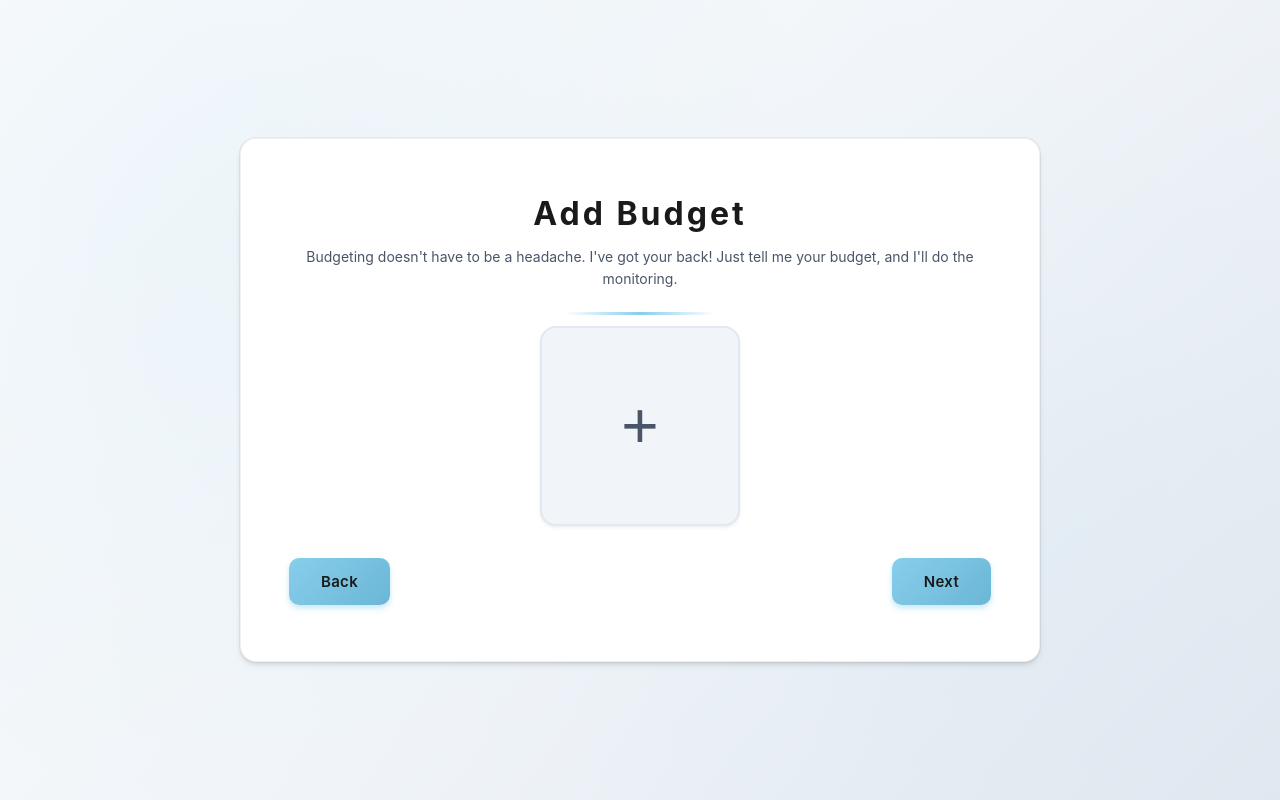
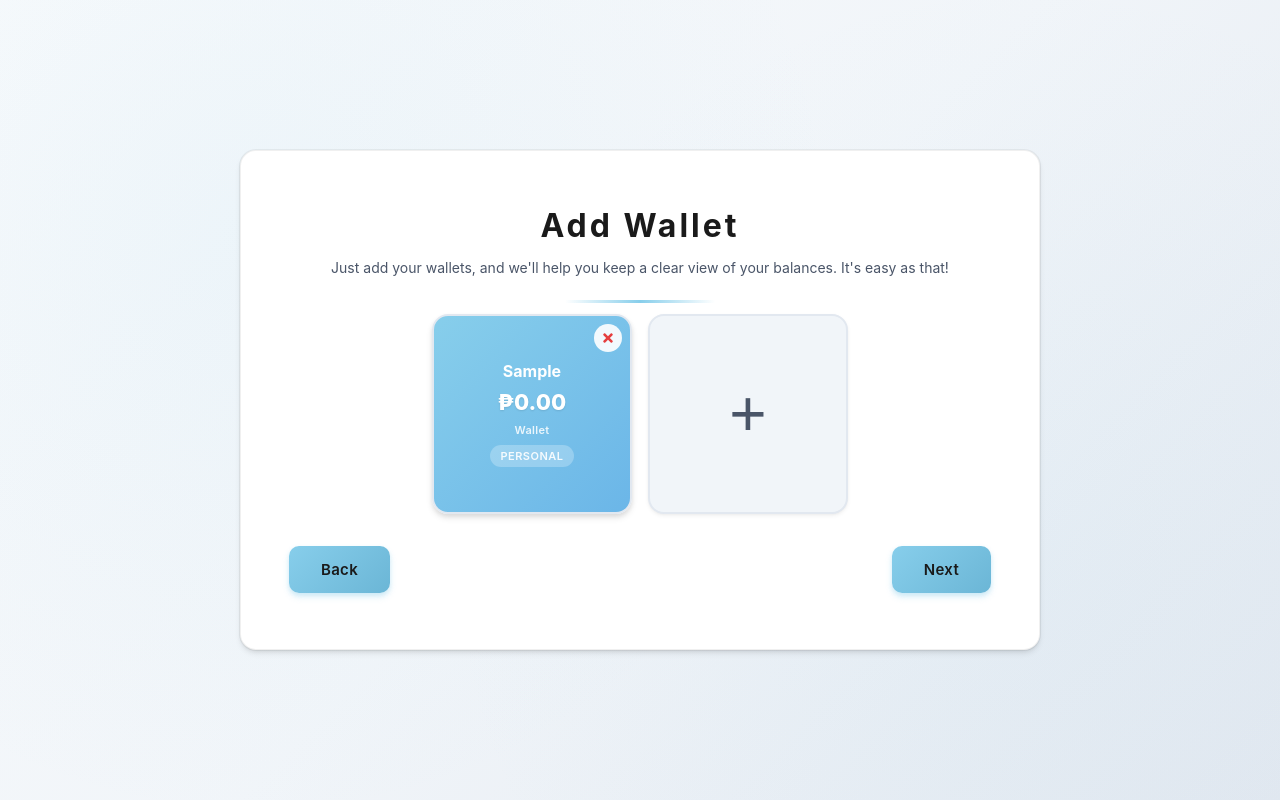
Before and after one commit to mjml1485/CASH-1, a React (Vite) app in the folder frontend/: page /add-wallet in a window 1280 px wide. Both pictures are taken after typing "Sample", "Sample" into the empty fields and a click on the button "Save". Built offline with nearby package versions, Linux system fonts and the light colour scheme.

Commit message:
update add wallet route and allow multiple wallets

```diff
--- a/frontend/src/App.css
+++ b/frontend/src/App.css
@@ -1032,8 +1032,93 @@
 .onboarding-wallet-card-wrapper {
   margin-top: 32px;
   display: flex;
+  gap: 16px;
   justify-content: center;
   align-items: center;
+  flex-wrap: wrap;
+}
+
+.onboarding-wallet-created-card {
+  width: 200px;
+  height: 200px;
+  background: linear-gradient(135deg, #87ceeb 0%, #6bb6e8 100%);
+  border: 2px solid #e2e8f0;
+  border-radius: 16px;
+  display: flex;
+  flex-direction: column;
+  align-items: center;
+  justify-content: center;
+  padding: 20px;
+  box-shadow:
+    0 4px 6px rgba(0, 0, 0, 0.1),
+    0 2px 4px rgba(0, 0, 0, 0.06);
+  gap: 8px;
+  position: relative;
+}
+
+.onboarding-wallet-delete-btn {
+  position: absolute;
+  top: 8px;
+  right: 8px;
+  background: rgba(255, 255, 255, 0.9);
+  border: none;
+  border-radius: 50%;
+  width: 28px;
+  height: 28px;
+  display: flex;
+  align-items: center;
+  justify-content: center;
+  cursor: pointer;
+  color: #e53e3e;
+  transition: all 0.2s ease;
+  font-size: 14px;
+  padding: 0;
+  z-index: 1;
+}
+
+.onboarding-wallet-delete-btn:hover {
+  background: #ffffff;
+  color: #c53030;
+  transform: scale(1.1);
+}
+
+.onboarding-wallet-delete-btn:active {
+  transform: scale(0.95);
+}
+
+.onboarding-wallet-created-name {
+  font-size: 16px;
+  font-weight: 700;
+  color: #ffffff;
+  text-align: center;
+  word-break: break-word;
+  max-width: 100%;
+}
+
+.onboarding-wallet-created-balance {
+  font-size: 22px;
+  font-weight: 800;
+  color: #ffffff;
+  text-shadow: 0 1px 2px rgba(0, 0, 0, 0.1);
+}
+
+.onboarding-wallet-created-type {
+  font-size: 11px;
+  font-weight: 600;
+  color: rgba(255, 255, 255, 0.85);
+  text-transform: capitalize;
+  letter-spacing: 0.3px;
+}
+
+.onboarding-wallet-created-plan {
+  font-size: 11px;
+  font-weight: 600;
+  color: rgba(255, 255, 255, 0.9);
+  text-transform: uppercase;
+  letter-spacing: 0.5px;
+  background: rgba(255, 255, 255, 0.25);
+  padding: 4px 10px;
+  border-radius: 12px;
 }
 
 .onboarding-wallet-card {
@@ -1080,6 +1165,89 @@
 
 .onboarding-wallet-card:hover .onboarding-wallet-plus {
   color: #2d3748;
+}
+
+/* Delete Wallet Modal */
+.onboarding-delete-modal-overlay {
+  position: fixed;
+  top: 0;
+  left: 0;
+  right: 0;
+  bottom: 0;
+  background: rgba(0, 0, 0, 0.5);
+  backdrop-filter: blur(4px);
+  -webkit-backdrop-filter: blur(4px);
+  display: flex;
+  align-items: center;
+  justify-content: center;
+  z-index: 1000;
+  animation: fadeInUp 0.3s ease-out;
+}
+
+.onboarding-delete-modal {
+  background: #ffffff;
+  border-radius: 16px;
+  padding: 32px;
+  max-width: 420px;
+  width: 90%;
+  box-shadow:
+    0 20px 25px -5px rgba(0, 0, 0, 0.1),
+    0 10px 10px -5px rgba(0, 0, 0, 0.04);
+  text-align: center;
+}
+
+.onboarding-delete-modal h3 {
+  font-size: 22px;
+  font-weight: 700;
+  color: #1a1a1a;
+  margin: 0 0 12px 0;
+}
+
+.onboarding-delete-modal p {
+  font-size: 14px;
+  color: #4a5568;
+  margin: 0 0 24px 0;
+  line-height: 1.6;
+}
+
+.onboarding-delete-modal-buttons {
+  display: flex;
+  gap: 12px;
+  justify-content: center;
+}
+
+.onboarding-delete-cancel,
+.onboarding-delete-confirm {
+  padding: 12px 24px;
+  border-radius: 10px;
+  font-size: 14px;
+  font-weight: 600;
+  cursor: pointer;
+  transition: all 0.2s ease;
+  border: none;
+}
+
+.onboarding-delete-cancel {
+  background: #e2e8f0;
+  color: #2d3748;
+}
+
+.onboarding-delete-cancel:hover {
+  background: #cbd5e0;
+}
+
+.onboarding-delete-confirm {
+  background: #e53e3e;
+  color: #ffffff;
+}
+
+.onboarding-delete-confirm:hover {
+  background: #c53030;
+}
+
+.onboarding-delete-cancel:active,
+.onboarding-delete-confirm:active {
+  transform: scale(0.98);
 }
 
 .onboarding-title-budget {
@@ -2479,81 +2647,6 @@
   gap: 8px;
 }
 
-.budget-date-pickers {
-  display: flex;
-  flex-direction: column;
-  gap: 16px;
-  margin-top: 12px;
-}
-
-.budget-date-field {
-  display: flex;
-  flex-direction: column;
-  gap: 8px;
-}
-
-.budget-date-field label {
-  font-size: 14px;
-  font-weight: 600;
-  color: #2d3748;
-  margin: 0;
-}
-
-.budget-date-input-group {
-  display: flex;
-  align-items: center;
-  gap: 8px;
-  position: relative;
-}
-
-.budget-date-display {
-  flex: 1;
-  padding: 12px 16px;
-  border: 2px solid #e2e8f0;
-  border-radius: 12px;
-  font-size: 14px;
-  font-weight: 500;
-  color: #2d3748;
-  background: #ffffff;
-  cursor: default;
-  transition: border-color 0.2s ease;
-}
-
-.budget-date-display:focus {
-  outline: none;
-  border-color: #87ceeb;
-}
-
-.budget-date-calendar-btn {
-  background: #3182ce;
-  border: none;
-  cursor: pointer;
-  padding: 12px;
-  border-radius: 12px;
-  color: #ffffff;
-  display: flex;
-  align-items: center;
-  justify-content: center;
-  transition: all 0.2s ease;
-  font-size: 16px;
-  min-width: 48px;
-  height: 48px;
-}
-
-.budget-date-calendar-btn:hover {
-  background: #2c5aa0;
-  transform: translateY(-1px);
-}
-
-.budget-date-calendar-btn:active {
-  transform: translateY(0);
-}
-
-.budget-date-calendar-btn svg {
-  width: 18px;
-  height: 18px;
-}
-
 .budget-date-text {
   font-size: 14px;
   font-weight: 500;
@@ -2757,6 +2850,10 @@
   height: 16px;
 }
 
+.calendar-nav-icon-right {
+  transform: rotate(-90deg);
+}
+
 .calendar-done-btn {
   width: 100%;
   margin-top: 16px;
--- a/frontend/src/pages/AddBudget.tsx
+++ b/frontend/src/pages/AddBudget.tsx
@@ -410,7 +410,6 @@ export default function AddBudget() {
                       value={category}
                       onChange={handleCategorySelect}
                       className="budget-select-hidden"
-                      style={{ position: 'absolute', opacity: 0, pointerEvents: 'none' }}
                     >
                       {BUDGET_CATEGORIES.map((cat) => (
                         <option key={cat} value={cat}>
@@ -433,7 +432,6 @@ export default function AddBudget() {
                       value={category}
                       onChange={handleCategorySelect}
                       className="budget-select-hidden"
-                      style={{ position: 'absolute', opacity: 0, pointerEvents: 'none', width: '100%', height: '100%' }}
                     >
                       {BUDGET_CATEGORIES.map((cat) => (
                         <option key={cat} value={cat}>
@@ -468,7 +466,6 @@ export default function AddBudget() {
                   value={period}
                   onChange={(e) => setPeriod(e.target.value)}
                   className="budget-select-hidden"
-                  style={{ position: 'absolute', opacity: 0, pointerEvents: 'none', width: '100%', height: '100%' }}
                 >
                   {BUDGET_PERIODS.map((p) => (
                     <option key={p} value={p}>
@@ -542,7 +539,7 @@ export default function AddBudget() {
                         }
                       }}
                     >
-                      <FaChevronDown style={{ transform: 'rotate(-90deg)' }} />
+                      <FaChevronDown className="calendar-nav-icon-right" />
                     </button>
                   </div>
                   <div className="calendar-weekdays">
--- a/frontend/src/pages/AddWallet.tsx
+++ b/frontend/src/pages/AddWallet.tsx
@@ -35,7 +35,7 @@ export default function AddWallet() {
   const [walletType, setWalletType] = useState<string>('');
   const [customWalletType, setCustomWalletType] = useState<string>('');
   const [walletPlan, setWalletPlan] = useState<string>('');
-  const [backgroundColor, setBackgroundColor] = useState<string>('#87ceeb');
+  const [backgroundColor, setBackgroundColor] = useState<string>('#e2e8f0');
   const [textColor, setTextColor] = useState<string>('#1a1a1a');
   const [selectedTemplate, setSelectedTemplate] = useState<string>('Default');
   const [showBalance, setShowBalance] = useState<boolean>(true);
@@ -96,12 +96,13 @@ export default function AddWallet() {
       name: walletName,
       balance: walletBalance,
       plan: walletPlan,
+      walletType: customWalletType || walletType,
       collaborators: walletPlan === 'Shared' ? collaborators : []
     };
 
     navigate('/onboarding', {
       state: {
-        step: 'budget',
+        step: 'wallet',
         walletData: walletDataToPass
       }
     });
--- a/frontend/src/pages/Onboarding.tsx
+++ b/frontend/src/pages/Onboarding.tsx
@@ -1,21 +1,53 @@
 import { useState, useEffect } from 'react';
 import { useNavigate, useLocation } from 'react-router-dom';
-import { FaChevronDown } from 'react-icons/fa';
+import { FaChevronDown, FaTimes } from 'react-icons/fa';
+import { formatAmount, CURRENCY_SYMBOLS } from '../utils/shared';
 
 export default function Onboarding() {
   const navigate = useNavigate();
   const location = useLocation();
   const [step, setStep] = useState<'welcome' | 'currency' | 'wallet' | 'budget'>('welcome');
-  const [walletData, setWalletData] = useState<any>(null);
+  const [wallets, setWallets] = useState<any[]>(() => {
+    const saved = sessionStorage.getItem('onboardingWallets');
+    return saved ? JSON.parse(saved) : [];
+  });
+  const [showDeleteModal, setShowDeleteModal] = useState<boolean>(false);
+  const [walletToDelete, setWalletToDelete] = useState<number | null>(null);
+
+  useEffect(() => {
+    sessionStorage.setItem('onboardingWallets', JSON.stringify(wallets));
+  }, [wallets]);
 
   useEffect(() => {
     if (location.state?.step === 'wallet') {
       setStep('wallet');
+      if (location.state?.walletData) {
+        const newWallet = location.state.walletData;
+
+        const currentSaved = sessionStorage.getItem('onboardingWallets');
+        const currentWallets = currentSaved ? JSON.parse(currentSaved) : [];
+
+        const isDuplicate = currentWallets.some((w: any) =>
+          w.name === newWallet.name &&
+          w.balance === newWallet.balance &&
+          w.plan === newWallet.plan &&
+          w.walletType === newWallet.walletType
+        );
+
+        if (!isDuplicate) {
+          setWallets(prev => {
+            const stateHasDuplicate = prev.some(w =>
+              w.name === newWallet.name &&
+              w.balance === newWallet.balance &&
+              w.plan === newWallet.plan &&
+              w.walletType === newWallet.walletType
+            );
+            return stateHasDuplicate ? prev : [...prev, newWallet];
+          });
+        }
+      }
     } else if (location.state?.step === 'budget') {
       setStep('budget');
-      if (location.state?.walletData) {
-        setWalletData(location.state.walletData);
-      }
     }
   }, [location.state]);
   const [currency, setCurrency] = useState(() => localStorage.getItem('selectedCurrency') || 'PHP');
@@ -40,9 +72,30 @@ export default function Onboarding() {
 
   const handleWalletNext = () => {
     setStep('budget');
+    sessionStorage.removeItem('onboardingWallets');
   };
 
   const handleBudgetNext = () => {
+  };
+
+  const handleDeleteWallet = (index: number) => {
+    setWalletToDelete(index);
+    setShowDeleteModal(true);
+  };
+
+  const confirmDeleteWallet = () => {
+    if (walletToDelete !== null) {
+      const updatedWallets = wallets.filter((_, i) => i !== walletToDelete);
+      setWallets(updatedWallets);
+      sessionStorage.setItem('onboardingWallets', JSON.stringify(updatedWallets));
+      setWalletToDelete(null);
+    }
+    setShowDeleteModal(false);
+  };
+
+  const cancelDeleteWallet = () => {
+    setWalletToDelete(null);
+    setShowDeleteModal(false);
   };
 
   if (step === 'welcome') {
@@ -114,6 +167,8 @@ export default function Onboarding() {
   }
 
   if (step === 'wallet') {
+    const currencySymbol = CURRENCY_SYMBOLS[currency] || '₱';
+
     return (
       <div className="onboarding-page">
         <div className="onboarding-card">
@@ -123,6 +178,23 @@ export default function Onboarding() {
               <p className="onboarding-subtitle-normal">Just add your wallets, and we'll help you keep a clear view of your balances. It's easy as that!</p>
             </div>
             <div className="onboarding-wallet-card-wrapper">
+              {wallets.map((wallet, index) => (
+                <div key={index} className="onboarding-wallet-created-card">
+                  <button
+                    type="button"
+                    className="onboarding-wallet-delete-btn"
+                    onClick={() => handleDeleteWallet(index)}
+                  >
+                    <FaTimes />
+                  </button>
+                  <div className="onboarding-wallet-created-name">{wallet.name}</div>
+                  <div className="onboarding-wallet-created-balance">
+                    {currencySymbol}{formatAmount(wallet.balance)}
+                  </div>
+                  <div className="onboarding-wallet-created-type">{wallet.walletType || 'Wallet'}</div>
+                  <div className="onboarding-wallet-created-plan">{wallet.plan || 'Personal'}</div>
+                </div>
+              ))}
               <button
                 className="onboarding-wallet-card"
                 type="button"
@@ -141,6 +213,24 @@ export default function Onboarding() {
             </div>
           </div>
         </div>
+
+        {/* Delete Confirmation Modal */}
+        {showDeleteModal && (
+          <div className="onboarding-delete-modal-overlay" onClick={cancelDeleteWallet}>
+            <div className="onboarding-delete-modal" onClick={(e) => e.stopPropagation()}>
+              <h3>Delete Wallet?</h3>
+              <p>Are you sure you want to delete this wallet? This action cannot be undone.</p>
+              <div className="onboarding-delete-modal-buttons">
+                <button className="onboarding-delete-cancel" onClick={cancelDeleteWallet}>
+                  Cancel
+                </button>
+                <button className="onboarding-delete-confirm" onClick={confirmDeleteWallet}>
+                  Delete
+                </button>
+              </div>
+            </div>
+          </div>
+        )}
       </div>
     );
   }
@@ -159,7 +249,7 @@ export default function Onboarding() {
                 className="onboarding-budget-card"
                 type="button"
                 onClick={() => {
-                  navigate('/add-budget', { state: { walletData: walletData } });
+                  navigate('/add-budget', { state: { walletData: wallets[wallets.length - 1] } });
                 }}
               >
                 <span className="onboarding-budget-plus">+</span>
```
